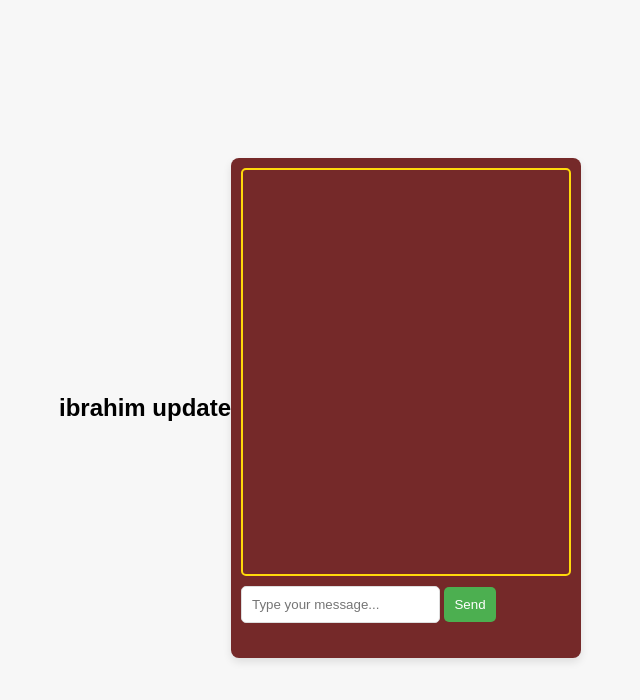
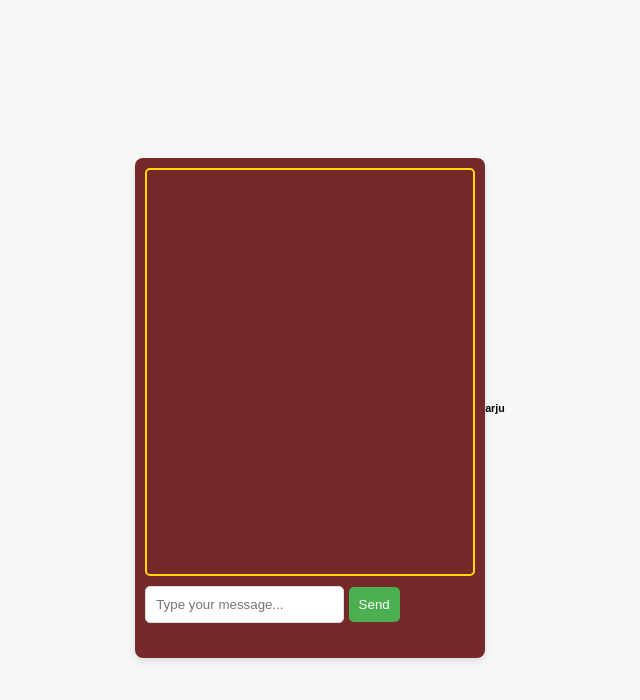
Before and after one commit to Raju832/message-app-, a plain HTML site: page index.html in a window 1280 px wide. Shown: the whole page, without its empty margins (320-960 px from the left). Drawn offline with Linux system fonts and the light colour scheme.

Commit message:
anither update

```diff
--- a/index.html
+++ b/index.html
@@ -7,7 +7,7 @@
   <link rel="stylesheet" href="styles.css">
 </head>
 <body>
-  <h2>ibrahim update </h2>
+
   <div class="container">
     <div class="chat-box">
       <div id="messages" class="messages">
@@ -17,7 +17,7 @@
       <button id="send-btn" class="send-btn">Send</button>
     </div>
   </div>
-
+<h6>arju</h6>
   <script src="script.js"></script>
 </body>
 </html>
```
